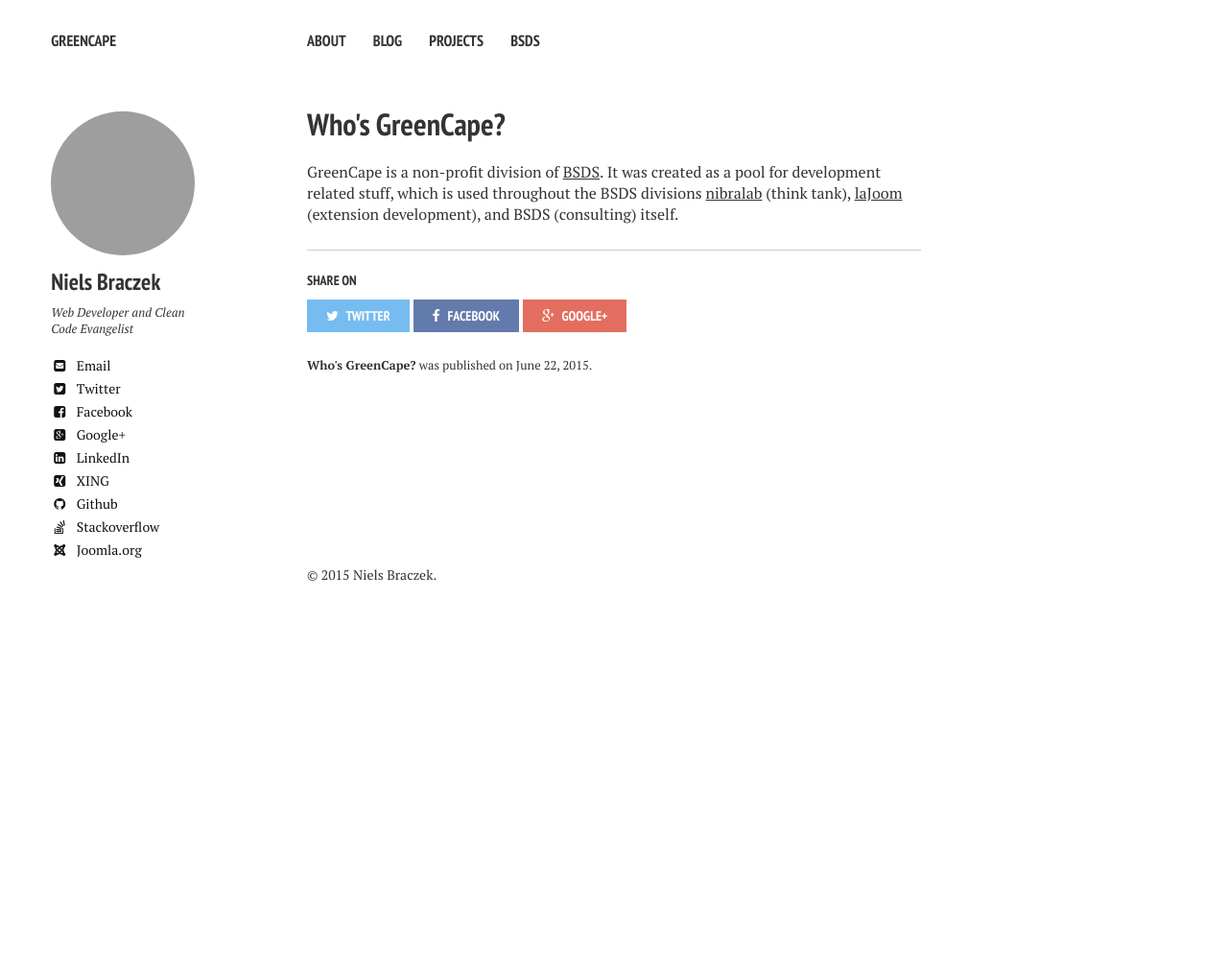
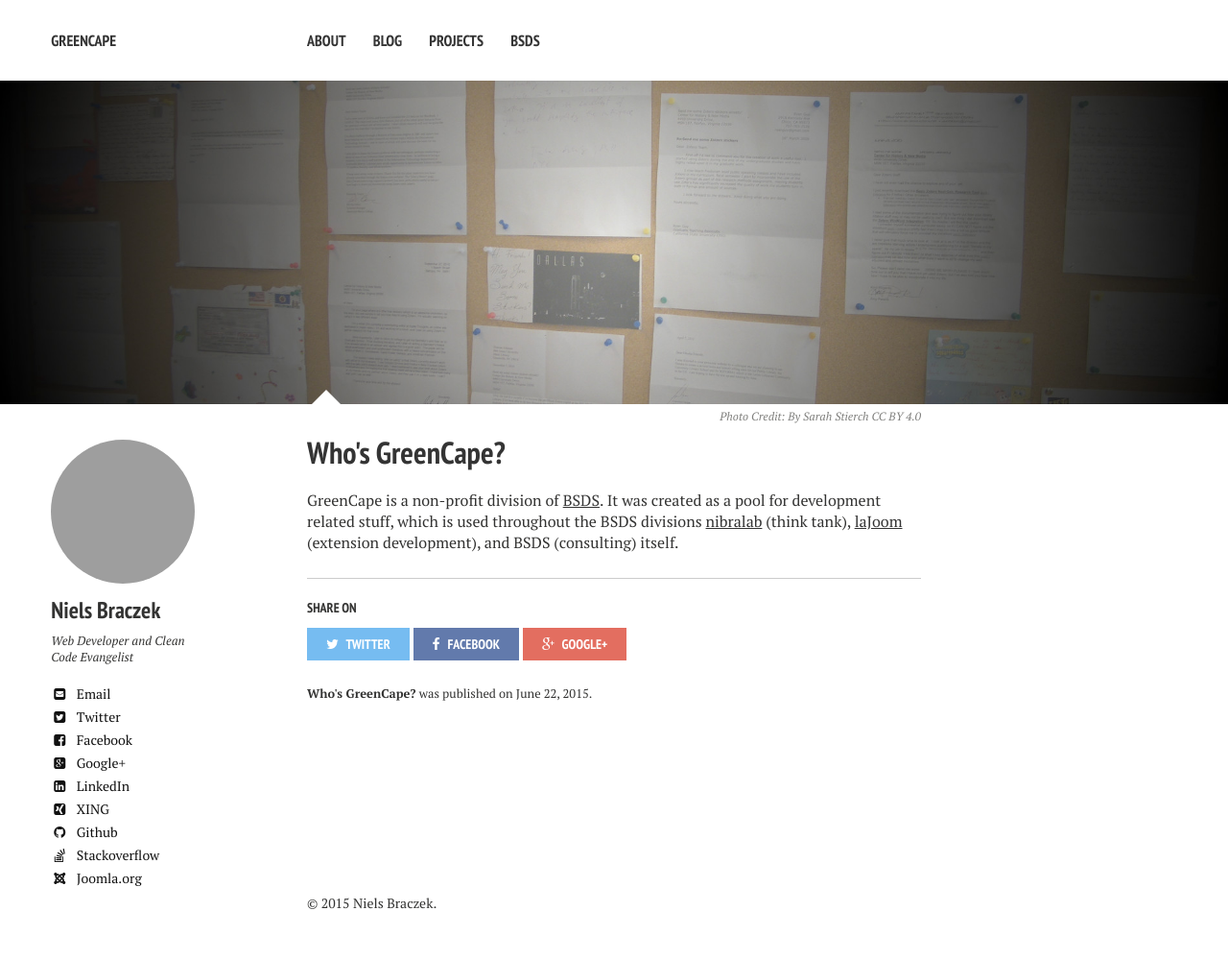
Before and after one commit to GreenCape/greencape.github.io, a Jekyll site: the page built from _posts/2015-06-22-who-is-greencape.md, in a window 1280 px wide. Shown: the whole page at 96% size. Built offline with Jekyll 4.4.1, drawn with Linux system fonts in a browser that asks for light colours; nearby versions of some CDN libraries; before the commit the page ends 900 px from its top, so only the background shows below that; grey boxes are pictures that could not be loaded.

Commit message:
Added image to blog post

```diff
--- a/_posts/2015-06-22-who-is-greencape.md
+++ b/_posts/2015-06-22-who-is-greencape.md
@@ -3,6 +3,10 @@ layout: post
 title: Who's GreenCape?
 excerpt: "Making professional development handy."
 tags: [GreenCape, about]
+image:
+  feature: header-image-3.jpg
+  credit: By Sarah Stierch <a href="http://creativecommons.org/licenses/by/4.0/">CC BY 4.0</a>
+  creditlink: https://commons.wikimedia.org/wiki/File:Roy_Rosenzweig_Center_for_History_and_New_Media_C_-_Stierch.jpg
 ---
 
 GreenCape is a non-profit division of [BSDS](http://bsds.de).
```
